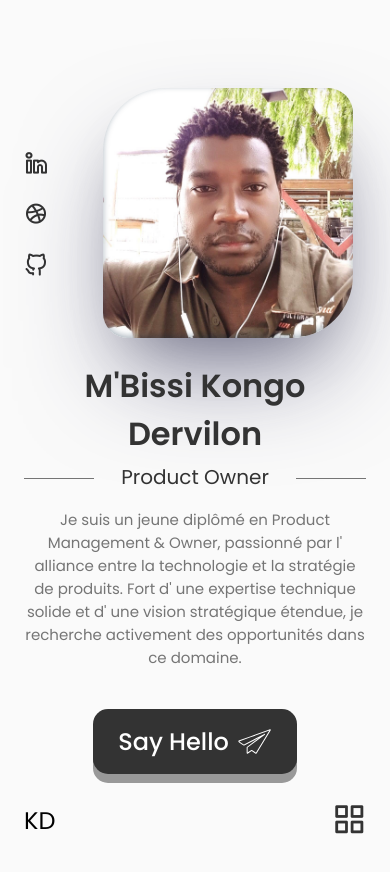
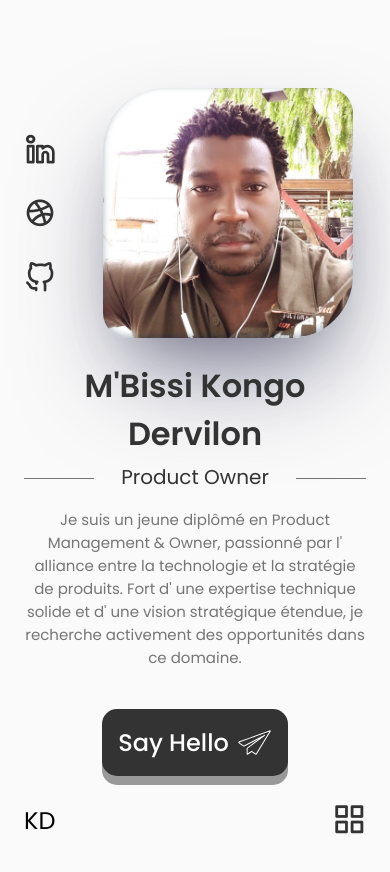
Before and after one commit to KD-Kongo-Dervilon/Portfolio-Product-Owner, a React (Create React App) app in the folder portfolio-product-owner/: page / in a window 390 px wide. Shown: the top 872 px of the page. Built offline with nearby package versions, Linux system fonts and the light colour scheme.

Commit message:
animation icon

```diff
--- a/portfolio-product-owner/src/components/header/header.css
+++ b/portfolio-product-owner/src/components/header/header.css
@@ -146,6 +146,14 @@
     .nav_toggle {
         display : flex;
     }
+
+    .nav_icon {
+        transition: all 0.5s ease-out;
+    }
+
+    .nav_icon:hover {
+        font-size: 2.8rem;
+    }
 }
 
 /* For small devices */
--- a/portfolio-product-owner/src/components/home/home.css
+++ b/portfolio-product-owner/src/components/home/home.css
@@ -16,7 +16,7 @@
 }
 
 .home_social-icon {
-    font-size: 1.5rem;
+    font-size: 2.5rem;
     color: var(--title-color);
     transition: all 0.5s ease-out;
     -webkit-transition: all 0.5s ease-out;
@@ -26,7 +26,7 @@
 }
 
 .home_social-icon:hover {
-    font-size: 2.5rem;
+    font-size: 3.5rem;
     color: var(--link-blue);
 }
 
@@ -184,6 +184,10 @@
         .home_scroll {
             margin-left:7.5rem;
         }
+
+        .home_social-icon {
+            font-size: 2rem;
+        }
     }
 
 
@@ -215,11 +219,27 @@
         .home_scroll {
             display: none;
         }
-    }
 
-    @media screen and (max-width: 576px) {
+        .button-home {
+            padding: 1rem;
+            font-size: 24px;
+            text-align: center;
+            cursor: pointer;
+            outline: none;
+            color: #fff;
+            border: none;
+            box-shadow: 0 9px #999;
+        }
+
+        .home_social-icon:hover {
+            font-size: 3rem;
+        }
     }
 
     /* For small devices */
     @media screen and (max-width: 350px) {
+        .home_img {
+            width: 180px;
+            height: 180px;
+        }
     }
```
